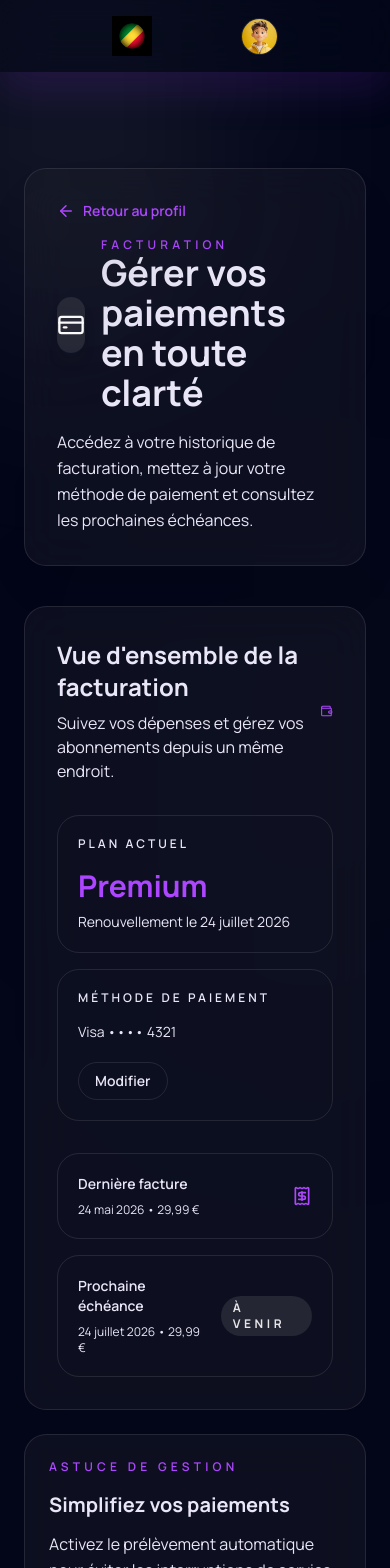
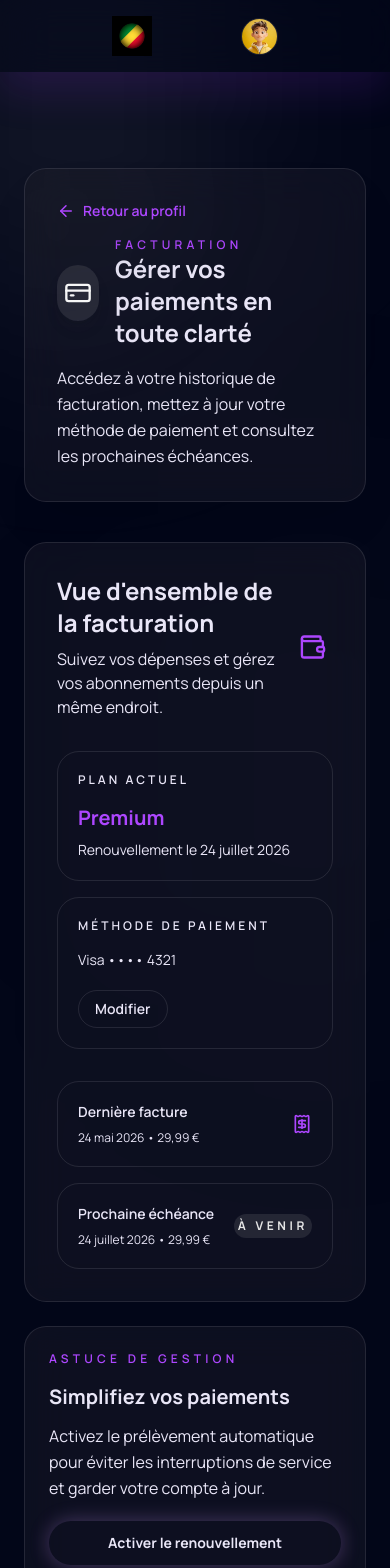
Before and after one commit to Zeno-Solutions/congo-sphere, a Next.js app: page /billing in a window 390 px wide. Shown: the top 1568 px of the page. Built offline with nearby package versions, Linux system fonts and the light colour scheme.

Commit message:
amelioration de la page billing

```diff
--- a/app/(pages)/(users)/billing/page.tsx
+++ b/app/(pages)/(users)/billing/page.tsx
@@ -20,14 +20,14 @@ export default function BillingPage() {
             </Link>
 
             <div className="flex items-center gap-4">
-              <span className="inline-flex h-14 w-14 items-center justify-center rounded-3xl bg-primary/10 text-secondary shadow-lg shadow-secondary/10">
+              <span className="inline-flex h-14 w-20 md:w-14  items-center justify-center rounded-3xl bg-primary/10 text-secondary shadow-lg shadow-secondary/10">
                 <CreditCard size={28} className="text-white" />
               </span>
               <div>
                 <p className="text-xs uppercase tracking-[0.35em] text-purple-500 font-semibold">
                   Facturation
                 </p>
-                <h1 className="text-4xl font-extrabold font-headline text-on-surface">
+                <h1 className="text-2xl md:text-4xl font-extrabold font-headline text-on-surface">
                   Gérer vos paiements en toute clarté
                 </h1>
               </div>
@@ -51,7 +51,7 @@ export default function BillingPage() {
                   endroit.
                 </p>
               </div>
-              <Wallet size={28} className="text-purple-500" />
+              <Wallet size={28} className="text-purple-500 w-25 md:w-10" />
             </div>
 
             <div className="grid gap-4 sm:grid-cols-2">
@@ -59,7 +59,7 @@ export default function BillingPage() {
                 <p className="text-xs uppercase tracking-[0.25em] text-on-surface-variant font-semibold">
                   Plan actuel
                 </p>
-                <p className="text-3xl font-black text-purple-500 mt-4">
+                <p className="text-xl md:text-3xl font-black text-purple-500 mt-4">
                   Premium
                 </p>
                 <p className="text-sm text-on-surface-variant mt-2">
@@ -101,7 +101,7 @@ export default function BillingPage() {
                       24 juillet 2026 • 29,99 €
                     </p>
                   </div>
-                  <span className="rounded-full bg-primary/10 px-3 py-1 text-xs uppercase tracking-[0.3em] text-primary font-black">
+                  <span className="rounded-full bg-primary/10 px-1 md:px-3 py-1 text-xs uppercase tracking-[0.3em] text-primary font-black">
                     À venir
                   </span>
                 </div>
@@ -121,7 +121,7 @@ export default function BillingPage() {
                 Activez le prélèvement automatique pour éviter les interruptions
                 de service et garder votre compte à jour.
               </p>
-              <button className="flex my-5 items-center justify-center px-8 py-3 signature-gradient rounded-full text-on-primary-fixed font-bold text-sm transition-all hover:shadow-[0_0_30px_rgba(204,151,255,0.4)] active:scale-95 shadow-[0_0_20px_rgba(204,151,255,0.3)]">
+              <button className="w-full my-5 items-center justify-center px-8 py-3 signature-gradient rounded-full text-on-primary-fixed font-bold text-sm transition-all hover:shadow-[0_0_30px_rgba(204,151,255,0.4)] active:scale-95 shadow-[0_0_20px_rgba(204,151,255,0.3)]">
                 Activer le renouvellement
               </button>
             </div>
```
